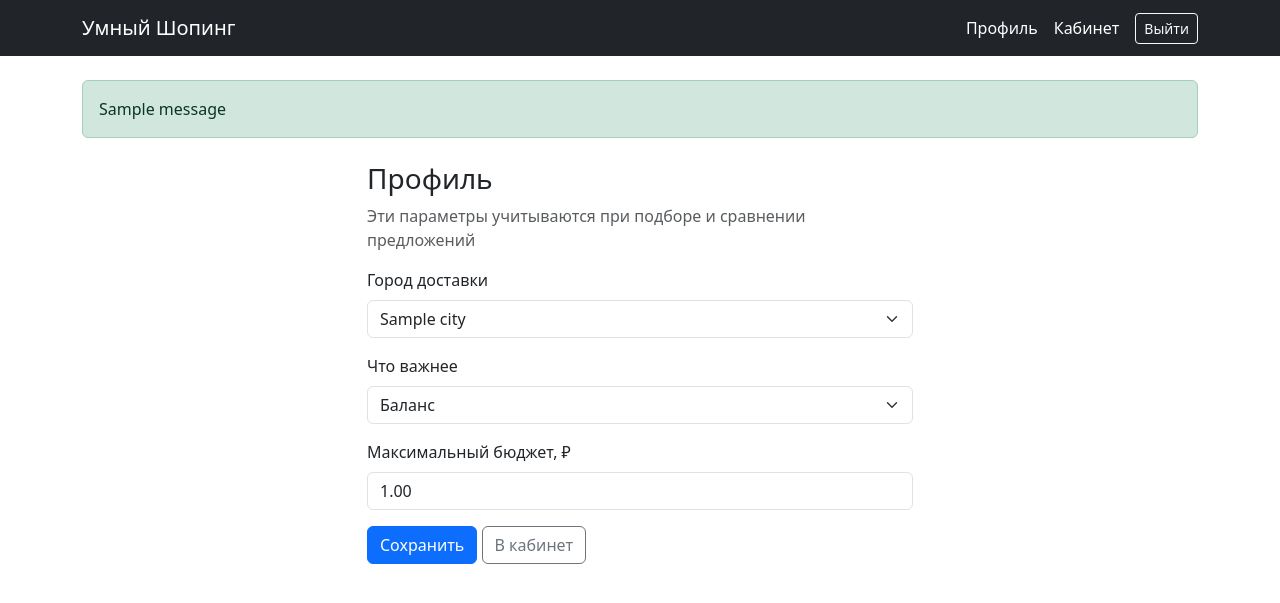
After one commit to VolodyaKamazz/smart-shopping-web, a Django app: page /accounts/profile/ in a window 1280 px wide. The commit adds this page. Shown: the top 603 px of the page. Run offline with Django 5.2, Linux system fonts and the light colour scheme; a user stored in the database is signed in; tables that the repository leaves empty hold one stand-in row (values such as "Sample post"); one stand-in notice (Sample message) is shown.

Commit message:
Неделя 1: форма профиля, стыковка формы поиска с frontend

```diff
--- a/accounts/forms.py
+++ b/accounts/forms.py
@@ -1,3 +1,4 @@
+from django import forms
 from django.contrib.auth.forms import UserCreationForm
 
 from .models import User
@@ -7,3 +8,25 @@ class RegisterForm(UserCreationForm):
     class Meta:
         model = User
         fields = ("username", "email")
+
+
+class ProfileForm(forms.ModelForm):
+    class Meta:
+        model = User
+        fields = ("city", "delivery_priority", "budget_max")
+        widgets = {
+            "city": forms.Select(attrs={"class": "form-select"}),
+            "delivery_priority": forms.Select(attrs={"class": "form-select"}),
+            "budget_max": forms.NumberInput(attrs={"class": "form-control", "min": "0", "step": "100", "placeholder": "Например: 50000"}),
+        }
+        labels = {
+            "city": "Город доставки",
+            "delivery_priority": "Что важнее",
+            "budget_max": "Максимальный бюджет, ₽",
+        }
+
+    def clean_budget_max(self):
+        value = self.cleaned_data.get("budget_max")
+        if value is not None and value <= 0:
+            raise forms.ValidationError("Бюджет должен быть больше нуля")
+        return value
--- a/accounts/urls.py
+++ b/accounts/urls.py
@@ -9,4 +9,5 @@ urlpatterns = [
     path("login/", auth_views.LoginView.as_view(template_name="accounts/login.html"), name="login"),
     path("logout/", auth_views.LogoutView.as_view(), name="logout"),
     path("cabinet/", views.cabinet, name="cabinet"),
+    path("profile/", views.profile, name="profile"),
 ]
--- a/accounts/views.py
+++ b/accounts/views.py
@@ -6,7 +6,7 @@ from django.shortcuts import redirect, render
 from favorites.models import Favorite
 from search.models import SearchRequest
 
-from .forms import RegisterForm
+from .forms import ProfileForm, RegisterForm
 
 
 def register(request):
@@ -25,3 +25,13 @@ def cabinet(request):
         "history": SearchRequest.objects.filter(user=request.user).order_by("-created_at")[:20],
         "favorites": Favorite.objects.filter(user=request.user).select_related("product"),
     })
+
+
+@login_required
+def profile(request):
+    form = ProfileForm(request.POST or None, instance=request.user)
+    if request.method == "POST" and form.is_valid():
+        form.save()
+        messages.success(request, "Профиль сохранён")
+        return redirect("accounts:profile")
+    return render(request, "accounts/profile.html", {"form": form})
--- a/templates/accounts/cabinet.html
+++ b/templates/accounts/cabinet.html
@@ -1,6 +1,7 @@
 {% extends 'base.html' %}
 {% block content %}
 <h3 class="mt-4">Личный кабинет</h3>
+<a class="btn btn-outline-primary btn-sm" href="{% url 'accounts:profile' %}">Редактировать профиль</a>
 <h5 class="mt-4">История запросов</h5>
 <ul>{% for s in history %}<li><a href="{% url 'search:results' s.id %}">{{ s.raw_query }}</a> <small class="text-muted">{{ s.created_at|date:"d.m.Y H:i" }}</small></li>{% empty %}<li>Пока пусто</li>{% endfor %}</ul>
 <h5 class="mt-4">Избранное</h5>
--- /dev/null
+++ b/templates/accounts/profile.html
@@ -0,0 +1,21 @@
+{% extends 'base.html' %}
+{% block content %}
+<div class="row justify-content-center mt-4">
+  <div class="col-md-6">
+    <h3>Профиль</h3>
+    <p class="text-muted">Эти параметры учитываются при подборе и сравнении предложений</p>
+    <form method="post" novalidate>
+      {% csrf_token %}
+      {% for field in form %}
+      <div class="mb-3">
+        <label class="form-label" for="{{ field.id_for_label }}">{{ field.label }}</label>
+        {{ field }}
+        {% for error in field.errors %}<div class="text-danger small">{{ error }}</div>{% endfor %}
+      </div>
+      {% endfor %}
+      <button class="btn btn-primary" type="submit">Сохранить</button>
+      <a class="btn btn-outline-secondary" href="{% url 'accounts:cabinet' %}">В кабинет</a>
+    </form>
+  </div>
+</div>
+{% endblock %}
--- a/templates/base.html
+++ b/templates/base.html
@@ -11,15 +11,28 @@
     <!-- Шапка сайта -->
     <nav class="navbar navbar-expand-lg navbar-dark bg-dark mb-4">
         <div class="container">
-            <a class="navbar-brand" href="#">Умный Шопинг</a>
-            <div class="d-flex text-white">
-                <span>Профиль</span>
+            <a class="navbar-brand" href="{% url 'search:home' %}">Умный Шопинг</a>
+            <div class="d-flex align-items-center gap-3">
+                {% if user.is_authenticated %}
+                <a class="text-white text-decoration-none" href="{% url 'accounts:profile' %}">Профиль</a>
+                <a class="text-white text-decoration-none" href="{% url 'accounts:cabinet' %}">Кабинет</a>
+                <form method="post" action="{% url 'accounts:logout' %}" class="m-0">
+                    {% csrf_token %}
+                    <button class="btn btn-sm btn-outline-light" type="submit">Выйти</button>
+                </form>
+                {% else %}
+                <a class="text-white text-decoration-none" href="{% url 'accounts:login' %}">Войти</a>
+                <a class="text-white text-decoration-none" href="{% url 'accounts:register' %}">Регистрация</a>
+                {% endif %}
             </div>
         </div>
     </nav>
 
     <!-- Место, куда будут вставляться другие страницы -->
     <div class="container">
+        {% for message in messages %}
+        <div class="alert alert-{% if message.tags == 'error' %}danger{% else %}{{ message.tags|default:'info' }}{% endif %}">{{ message }}</div>
+        {% endfor %}
         {% block content %}
         {% endblock %}
     </div>
```
Also changed, not shown: accounts/tests.py (+27 -0 lines), search/tests.py (+18 -0 lines), templates/index.html (+4 -3 lines).
